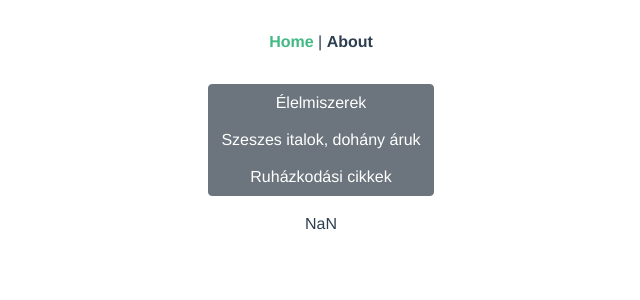
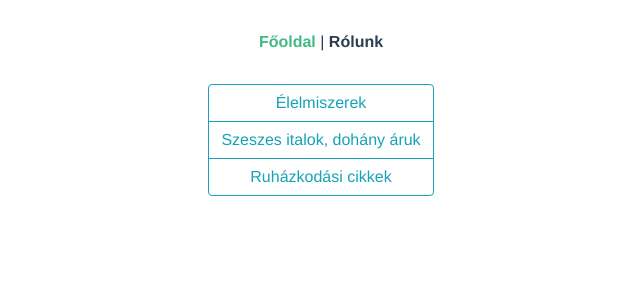
Before and after one commit to fst02/Personal-Inflation-Calculator, a Vue app in the folder frontend/: page / in a window 1280 px wide. Shown: the top 300 px of the page, without its empty margins (319-959 px from the left). Built offline with nearby package versions, Linux system fonts and the light colour scheme.

Commit message:
round rate and change style

```diff
--- a/frontend/src/App.vue
+++ b/frontend/src/App.vue
@@ -1,8 +1,8 @@
 <template>
   <div id="app">
     <div id="nav">
-      <router-link to="/">Home</router-link> |
-      <router-link to="/about">About</router-link>
+      <router-link to="/">Főoldal</router-link> |
+      <router-link to="/about">Rólunk</router-link>
     </div>
     <router-view/>
   </div>
@@ -29,4 +29,10 @@
 #nav a.router-link-exact-active {
   color: #42b983;
 }
+label.btn.btn-outline-info:hover {
+  background-color: #65b768 !important;
+}
+.btn-group-vertical > .btn {
+  box-shadow: none !important;
+}
 </style>
--- a/frontend/src/router/index.js
+++ b/frontend/src/router/index.js
@@ -14,6 +14,7 @@ const routes = [
     path: '/about',
     name: 'About',
     component: () => import('../views/About.vue'),
+    beforeEnter() { window.location.href = 'http://fullstack.braininghub.com/introduction/'; },
   },
 ];
 
--- a/frontend/src/views/Home.vue
+++ b/frontend/src/views/Home.vue
@@ -6,9 +6,10 @@
         :options="options"
         stacked
         buttons
+        button-variant="outline-info"
       ></b-form-checkbox-group>
     </b-form-group>
-    <div>{{rate}}</div>
+    <div v-if="!isNaN(rate)">Személyes inflációd: {{rate}}%</div>
   </div>
 </template>
 
@@ -55,7 +56,7 @@ export default {
         .reduce((a, b) => a + b, 0);
       const sum = selectedCategories.map((element) => element.weight * element.value)
         .reduce((a, b) => a + b, 0);
-      return sum / weights;
+      return Math.round((sum / weights) * 100) / 100;
     },
   },
   methods: {
```
Also changed, not shown: 2 other files (tests, documents, lock files or other folders).
